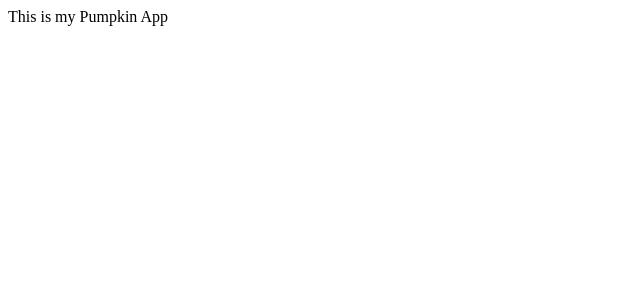
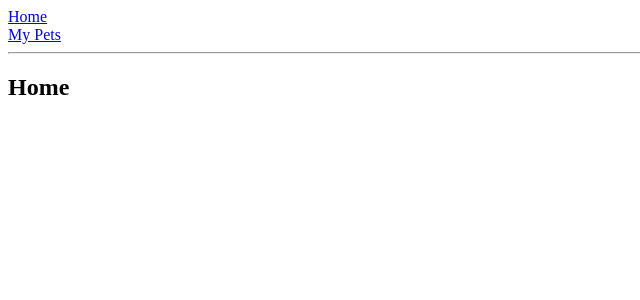
Before and after one commit to geofflin/pumpkin, a React app: page / in a window 1280 px wide. Shown: the top 300 px of the page, without its empty margins (0-640 px from the left). Built offline with nearby package versions, Linux system fonts and the light colour scheme.

Commit message:
Added new routes for skeleton

```diff
--- a/src/App.jsx
+++ b/src/App.jsx
@@ -1,9 +1,31 @@
-import React from 'react';
+import React, { Fragment } from 'react';
+import {
+  Route,
+  Switch,
+  Link,
+} from 'react-router-dom';
+import MyPets from './components/MyPets';
 
 const App = () => (
-  <div>
-    This is my Pumpkin App
-  </div>
+  <Fragment>
+    <div><Link to="/">Home</Link></div>
+    <div><Link to="/my-pets">My Pets</Link></div>
+    <hr />
+    <Switch>
+      <Route exact path="/" component={Home} />
+      <Route path="/my-pets" component={MyPets} />
+      <Route path="/pets/new" component={MyPets} />
+      <Route path="/pets/success" component={MyPets} />
+    </Switch>
+  </Fragment>
 );
 
 export default App;
+
+function Home() {
+  return (
+    <div>
+      <h2>Home</h2>
+    </div>
+  );
+}
```
